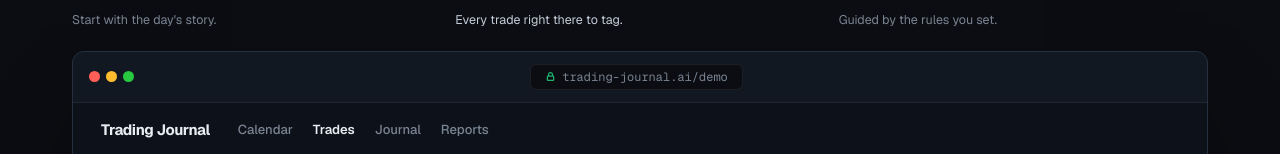
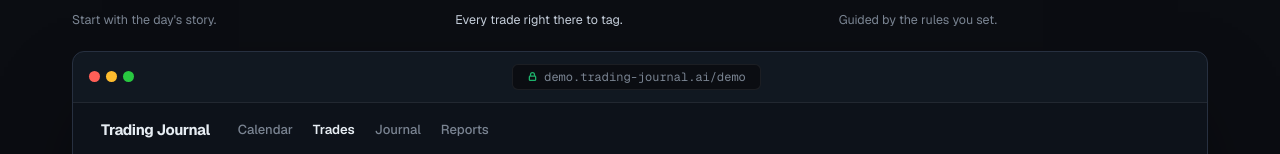
Before and after one commit to trading-journal-ai/trading-journal-site, a Next.js app: page / in a window 1280 px wide. Shown: the part 776-930 px from the top of the page. Built offline with nearby package versions, Linux system fonts and the light colour scheme; no server answers.

Commit message:
chore: point site demo CTA to demo subdomain

```diff
--- a/src/app/page.tsx
+++ b/src/app/page.tsx
@@ -4,7 +4,7 @@ import Link from "next/link";
 import { useEffect, useState } from "react";
 
 const githubUrl = "https://github.com/trading-journal-ai/trading-journal";
-const demoUrl = process.env.NEXT_PUBLIC_DEMO_URL ?? "https://trading-journal.ai/demo";
+const demoUrl = process.env.NEXT_PUBLIC_DEMO_URL ?? "https://demo.trading-journal.ai/demo";
 
 const installCommand = `git clone ${githubUrl}.git
 cd trading-journal
@@ -865,7 +865,7 @@ function BrowserFrame({ children }: { children: React.ReactNode }) {
         <div className="flex flex-1 justify-center">
           <div className="flex items-center gap-1.5 rounded-md border border-[var(--hairline)] bg-[#0b0d12] px-3.5 py-1 font-mono text-xs text-[var(--muted)]">
             <LockGlyph />
-            trading-journal.ai/demo
+            demo.trading-journal.ai/demo
           </div>
         </div>
         <div className="w-[52px]" />
```
Also changed, not shown: 1 other file (tests, documents, lock files or other folders).
